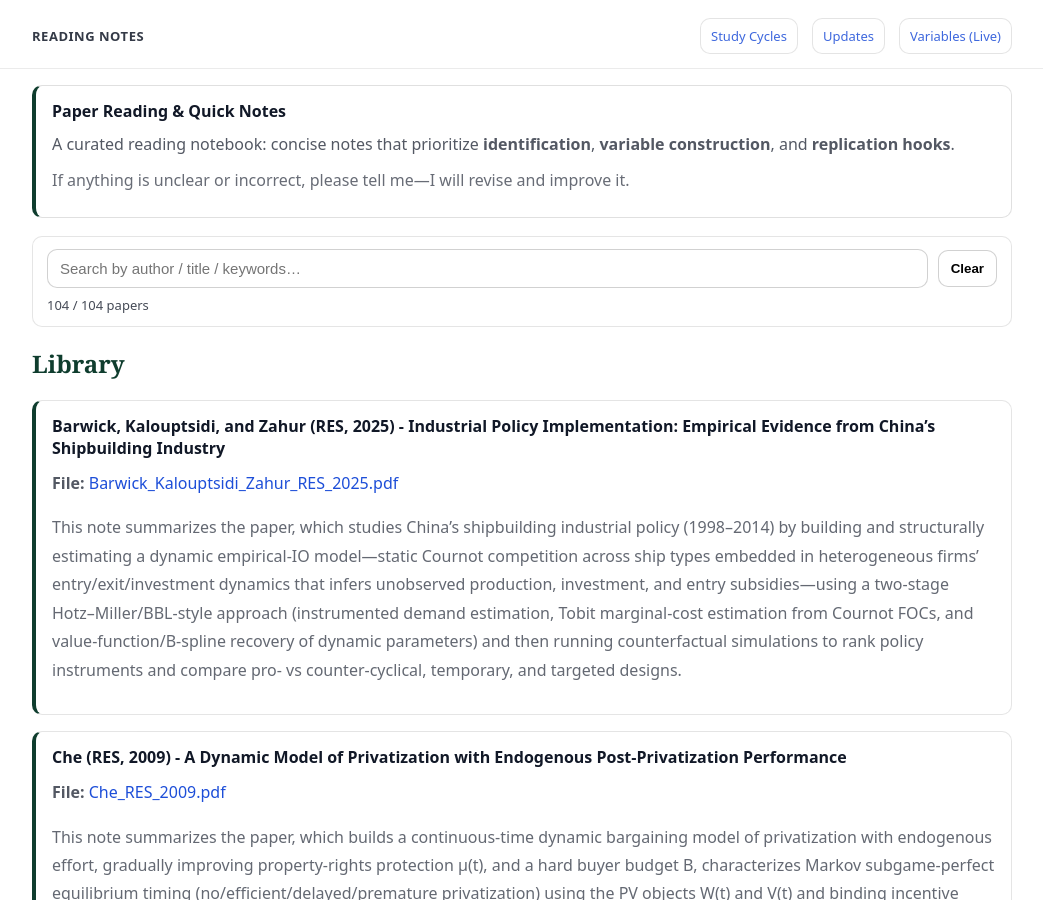
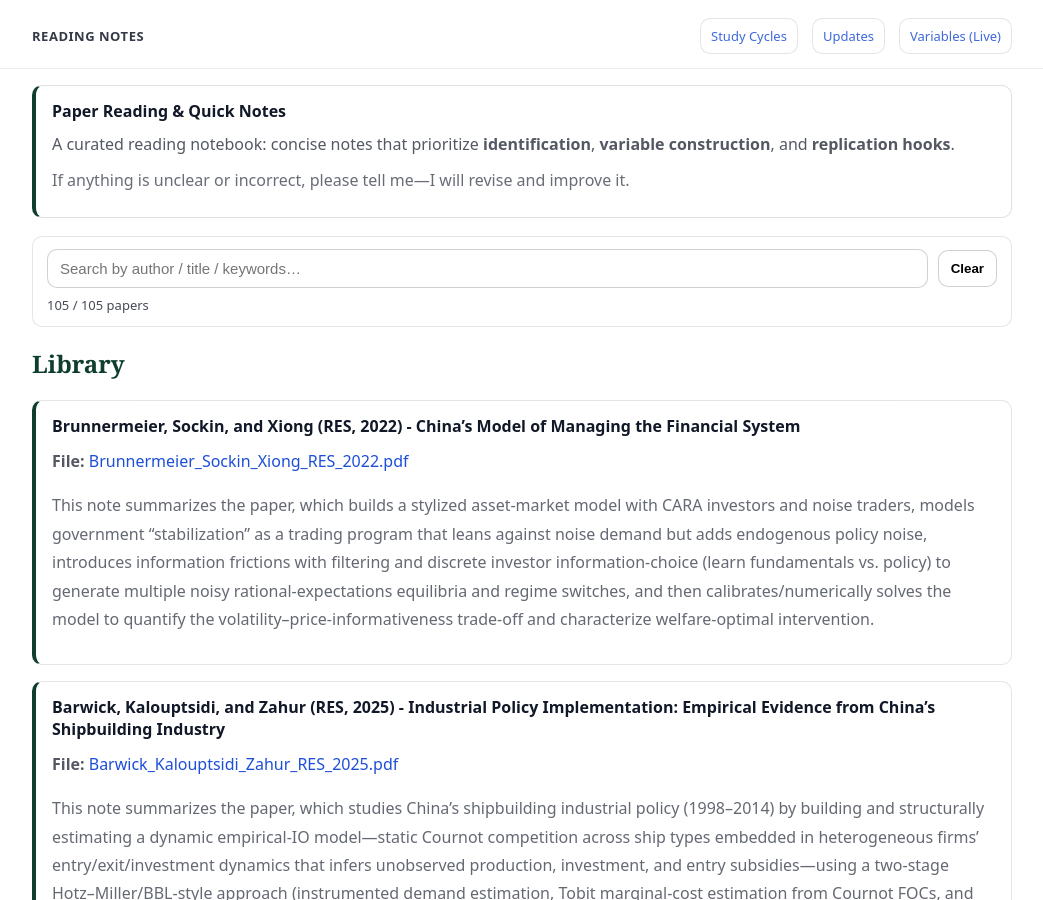
Before and after one commit to yaxinzn/study-archive, a Jekyll site: the page built from reading/index.md, in a window 1280 px wide and 900 px high. Shown: the whole window, without its empty margins (118-1161 px from the left). Built offline with Jekyll 4.4.1, drawn with Linux system fonts in a browser that asks for light colours.

Commit message:
Reading: add/update Brunnermeier_Sockin_Xiong_RES_2022.pdf

```diff
--- a/_data/reading.yml
+++ b/_data/reading.yml
@@ -1,3 +1,7 @@
+- title: "Brunnermeier, Sockin, and Xiong (RES, 2022) - China’s Model of Managing the Financial System"
+  file: "Brunnermeier_Sockin_Xiong_RES_2022.pdf"
+  desc: "This note summarizes the paper, which builds a stylized asset-market model with CARA investors and noise traders, models government “stabilization” as a trading program that leans against noise demand but adds endogenous policy noise, introduces information frictions with filtering and discrete investor information-choice (learn fundamentals vs. policy) to generate multiple noisy rational-expectations equilibria and regime switches, and then calibrates/numerically solves the model to quantify the volatility–price-informativeness trade-off and characterize welfare-optimal intervention."
+
 - title: "Barwick, Kalouptsidi, and Zahur (RES, 2025) - Industrial Policy Implementation: Empirical Evidence from China’s Shipbuilding Industry"
   file: "Barwick_Kalouptsidi_Zahur_RES_2025.pdf"
   desc: "This note summarizes the paper, which studies China’s shipbuilding industrial policy (1998–2014) by building and structurally estimating a dynamic empirical-IO model—static Cournot competition across ship types embedded in heterogeneous firms’ entry/exit/investment dynamics that infers unobserved production, investment, and entry subsidies—using a two-stage Hotz–Miller/BBL-style approach (instrumented demand estimation, Tobit marginal-cost estimation from Cournot FOCs, and value-function/B-spline recovery of dynamic parameters) and then running counterfactual simulations to rank policy instruments and compare pro- vs counter-cyclical, temporary, and targeted designs."
```
Also changed, not shown: 1 other file.
